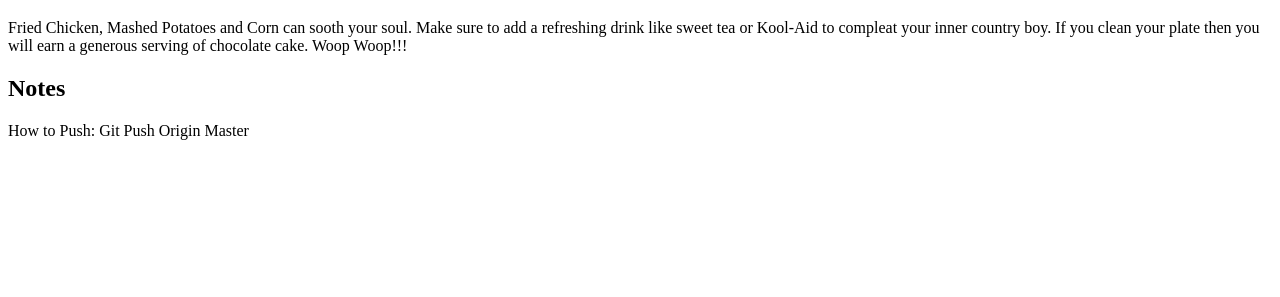
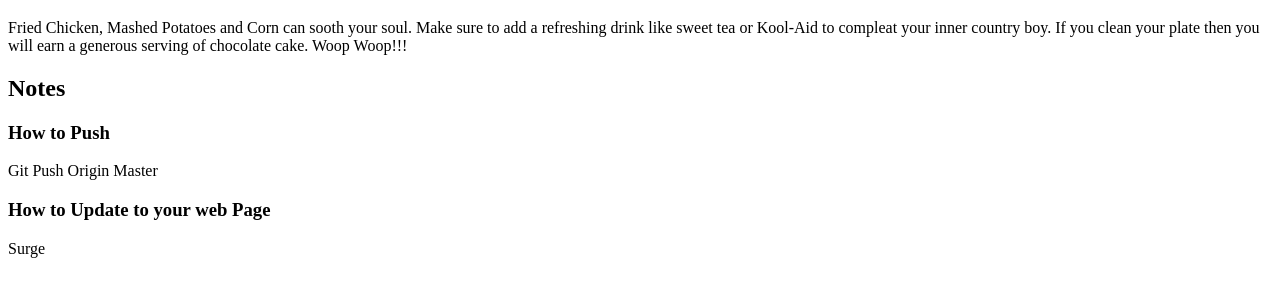
Before and after one commit to jcphoenix/Fried_Chicken, a plain HTML site: page index.html in a window 1280 px wide. Shown: the part 61-358 px from the top of the page. Drawn offline with Linux system fonts and the light colour scheme.

Commit message:
How to Use Surge for publishing

```diff
--- a/index.html
+++ b/index.html
@@ -13,8 +13,10 @@
      If you clean your plate then you will earn a generous serving of chocolate cake. Woop Woop!!!</p>
 
      <h2>Notes</h2>
-     <p>How to Push:
-         Git Push Origin Master
+     <h3>How to Push</h3>
+        <p>Git Push Origin Master
      </p>
+     <H3>How to Update to your web Page</H3>
+     <p>Surge</p>
 </body>
 </html>
```
